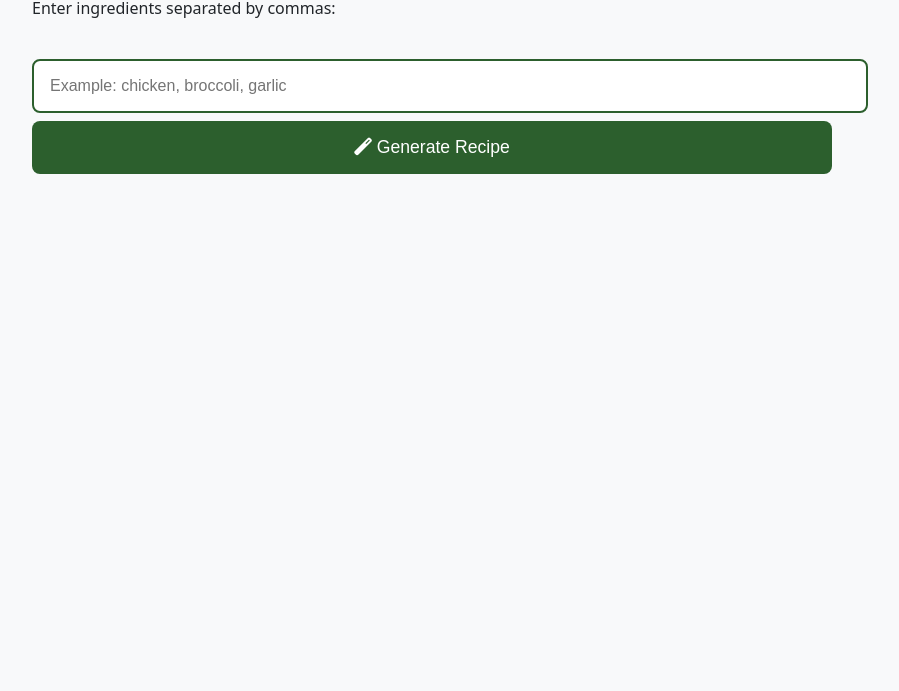
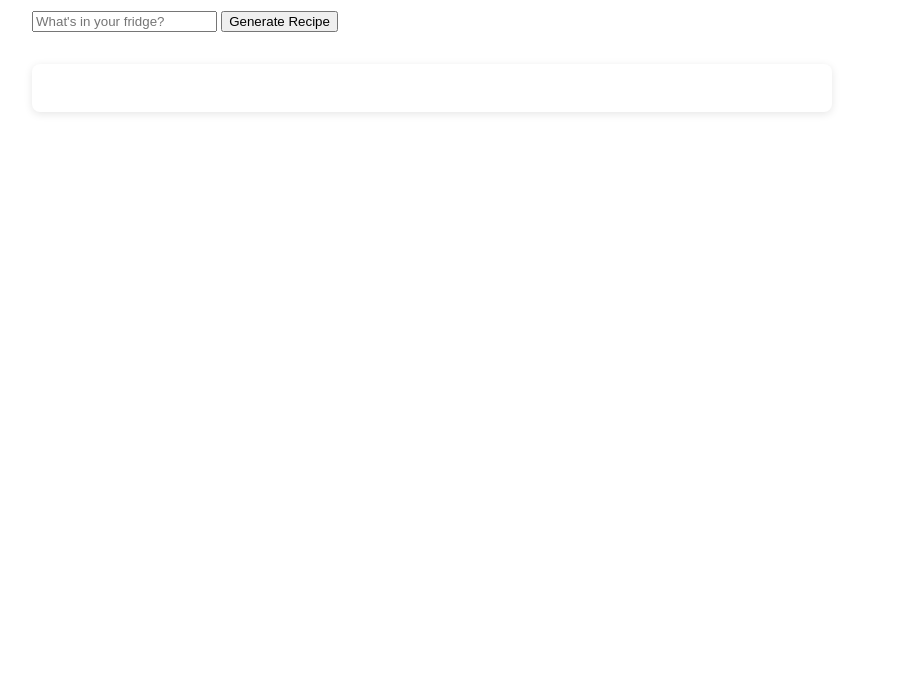
Before and after one commit to ansil-remote/yourglucochef, a website: page public/index.html in a window 1280 px wide. Shown: the part 109-800 px from the top of the page, without its empty margins (208-1107 px from the left). Drawn offline with nearby package versions, Linux system fonts and the light colour scheme.

Commit message:
Update index.html

```diff
--- a/public/index.html
+++ b/public/index.html
@@ -3,162 +3,76 @@
 <head>
     <meta charset="UTF-8">
     <meta name="viewport" content="width=device-width, initial-scale=1.0">
-    <meta name="description" content="Generate diabetic-friendly recipes instantly using AI. Manage blood sugar with ingredients you already have!">
-    <title>YourGlucoChef - AI Diabetic Recipe Generator</title>
-    <link rel="stylesheet" href="https://cdnjs.cloudflare.com/ajax/libs/font-awesome/6.5.0/css/all.min.css">
-    <script src="https://cdnjs.cloudflare.com/ajax/libs/jspdf/2.5.1/jspdf.umd.min.js"></script>
+    <title>YourGlucoChef - AI Diabetes Recipe Generator</title>
     <style>
         :root {
             --primary: #2c5f2d;
             --error: #dc3545;
         }
         body {
-            font-family: system-ui, -apple-system, sans-serif;
-            margin: 0;
-            padding: 20px;
-            background: #f8f9fa;
-            color: #212529;
-        }
-        .container {
+            font-family: system-ui, sans-serif;
             max-width: 800px;
             margin: 0 auto;
+            padding: 2rem;
         }
-        .input-group {
-            margin: 2rem 0;
+        #recipeResult {
+            margin-top: 2rem;
+            padding: 1.5rem;
+            border-radius: 8px;
+            background: white;
+            box-shadow: 0 2px 8px rgba(0,0,0,0.1);
         }
-        input {
-            width: 100%;
-            padding: 1rem;
-            border: 2px solid var(--primary);
-            border-radius: 8px;
-            font-size: 1rem;
-            margin: 0.5rem 0;
-        }
-        button {
-            background: var(--primary);
-            color: white;
-            padding: 1rem 2rem;
-            border: none;
-            border-radius: 8px;
-            cursor: pointer;
-            width: 100%;
-            font-size: 1.1rem;
-            transition: opacity 0.2s;
-        }
-        button:hover {
-            opacity: 0.9;
-        }
-        .recipe-card {
-            background: white;
-            padding: 2rem;
-            border-radius: 12px;
-            box-shadow: 0 2px 8px rgba(0,0,0,0.1);
-            margin: 2rem 0;
-        }
-        .error-message {
+        .error {
             color: var(--error);
             padding: 1rem;
             border: 1px solid var(--error);
             border-radius: 8px;
-            margin: 1rem 0;
         }
     </style>
 </head>
 <body>
-    <div class="container">
     <h1>🍴 YourGlucoChef</h1>
-        <p>Enter ingredients separated by commas:</p>
-
-        <div class="input-group">
-            <input type="text" id="ingredients"
-                   placeholder="Example: chicken, broccoli, garlic">
-            <button onclick="generateRecipe()">
-                <i class="fas fa-magic"></i> Generate Recipe
-            </button>
-        </div>
-
+    <input type="text" id="ingredients" placeholder="What's in your fridge?">
+    <button onclick="generateRecipe()">Generate Recipe</button>
     <div id="recipeResult"></div>
-    </div>
 
     <script>
         async function generateRecipe() {
-            const ingredients = document.getElementById('ingredients').value.trim();
+            const ingredients = document.getElementById('ingredients').value;
             const resultDiv = document.getElementById('recipeResult');
-            resultDiv.innerHTML = '<p>🧑🍳 Crafting your diabetic-friendly recipe...</p>';
+            resultDiv.innerHTML = '<p>⚡ Generating recipe...</p>';
 
             try {
-                if (!ingredients) {
-                    throw new Error('Please enter at least one ingredient');
-                }
-
                 const response = await fetch('/api/generate', {
                     method: 'POST',
                     headers: { 'Content-Type': 'application/json' },
                     body: JSON.stringify({ ingredients })
                 });
 
-                const data = await response.json();
+                const data = await response.json().catch(() => {
+                    throw new Error('Invalid server response');
+                });
 
                 if (!response.ok) {
                     throw new Error(data.message || `Error: ${response.status}`);
                 }
 
-                // Build recipe display
-                let html = `
-                    <div class="recipe-card">
+                resultDiv.innerHTML = `
                     <h2>${data.title}</h2>
-                        <h3>Nutrition per serving:</h3>
-                        <ul>
-                            <li>Carbs: ${data.nutrition.carbs}</li>
-                            <li>Protein: ${data.nutrition.protein}</li>
-                            <li>Calories: ${data.nutrition.calories}</li>
-                            <li>Glycemic Index: ${data.nutrition.gi}</li>
-                        </ul>
                     <h3>Ingredients:</h3>
                     <ul>${data.ingredients.provided.map(i => `<li>${i}</li>`).join('')}</ul>
-                        ${data.ingredients.optional?.length ? `
-                        <h4>Suggested Additions:</h4>
-                        <ul>${data.ingredients.optional.map(i => `<li>${i}</li>`).join('')}</ul>
-                        ` : ''}
                     <h3>Instructions:</h3>
                     <ol>${data.instructions.map(s => `<li>${s}</li>`).join('')}</ol>
-                        ${data.tips ? `<div class="tips"><strong>Tip:</strong> ${data.tips}</div>` : ''}
-                        <button onclick="downloadRecipe()" style="margin-top:1.5rem;">
-                            <i class="fas fa-download"></i> Download Recipe
-                        </button>
-                    </div>
                 `;
-
-                resultDiv.innerHTML = html;
 
             } catch (error) {
                 resultDiv.innerHTML = `
-                    <div class="error-message">
+                    <div class="error">
                         <strong>⚠️ Error:</strong> ${error.message}
-                        ${error.code ? `<br><small>Error code: ${error.code}</small>` : ''}
+                        <br><small>Please try different ingredients</small>
                     </div>
                 `;
-                console.error('API Error Details:', error);
             }
-        }
-
-        function downloadRecipe() {
-            const { jsPDF } = window.jspdf;
-            const doc = new jsPDF();
-
-            doc.setFontSize(18);
-            doc.text(document.querySelector('.recipe-card h2').textContent, 10, 20);
-
-            // Add nutrition info
-            doc.setFontSize(12);
-            doc.text('Nutrition Information:', 10, 30);
-            let yPos = 40;
-            document.querySelectorAll('.recipe-card ul')[0].querySelectorAll('li').forEach(li => {
-                doc.text(`- ${li.textContent}`, 15, yPos);
-                yPos += 10;
-            });
-
-            doc.save('glucochef-recipe.pdf');
         }
     </script>
 </body>
```
Lines whose indentation alone changed are shown as unchanged.
